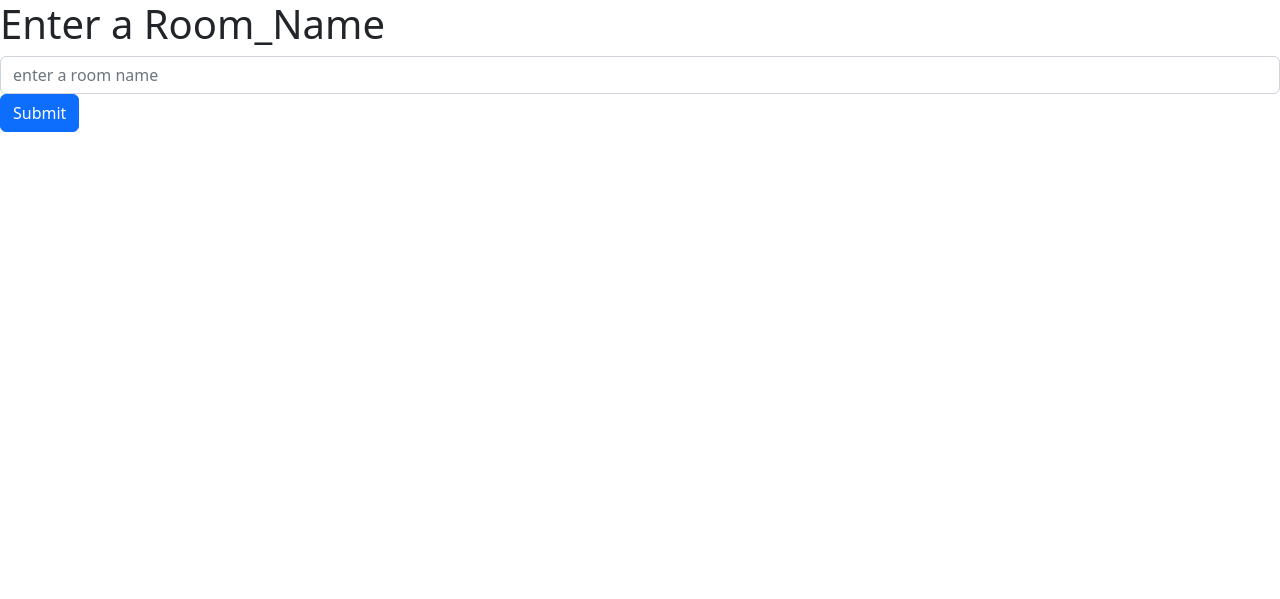
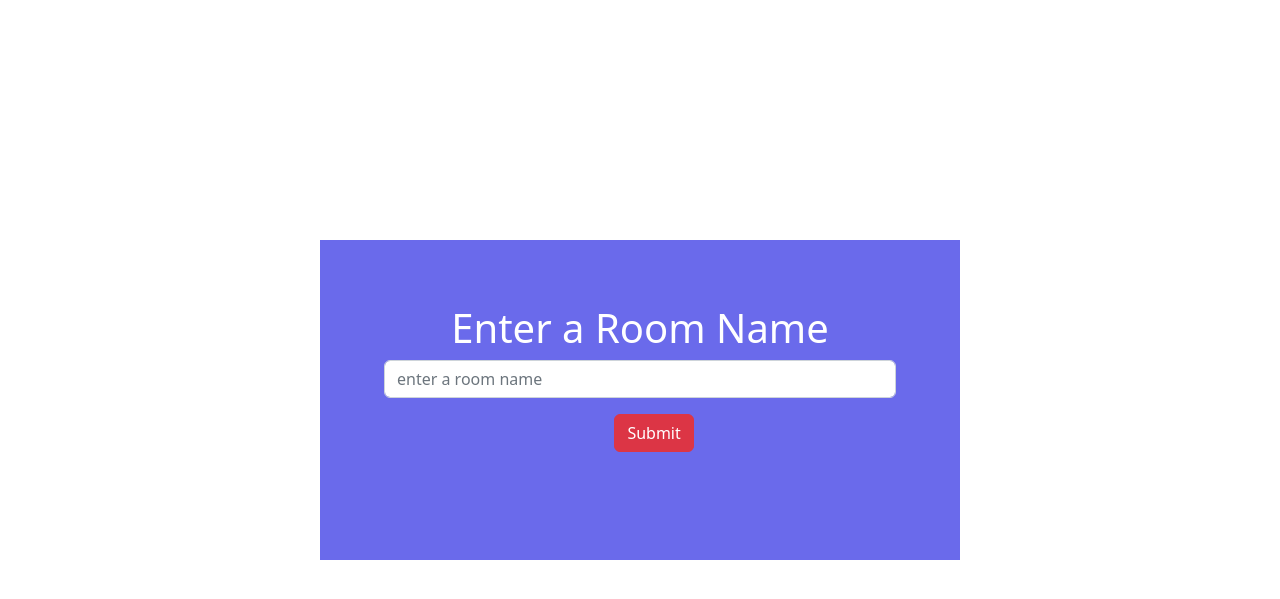
Before and after one commit to Sam-Radnus/DjangoChat, a Django app: page / in a window 1280 px wide. Shown: the top 599 px of the page. Run offline with Django 4.2, Linux system fonts and the light colour scheme.

Commit message:
updated CSS

```diff
--- a/chat/templates/chat/lobby.html
+++ b/chat/templates/chat/lobby.html
@@ -1,18 +1,22 @@
 <!DOCTYPE html>
 <html lang="en">
+{% load static %}
 <head>
   <title>Hello, world!</title>
   <meta charset="UTF-8" />
   <meta name="viewport" content="width=device-width,initial-scale=1" />
   <meta name="description" content="" />
   <link href="https://cdn.jsdelivr.net/npm/bootstrap@5.2.1/dist/css/bootstrap.min.css" rel="stylesheet" crossorigin="anonymous">
+  <link rel="stylesheet" href="{% static 'css/style.css' %}"/>
 </head>
 <body>
-    <h1>Enter a Room_Name</h1>
-  <input id="room_name" class="form-control" type="text" placeholder="enter a room name"/>
-  <button id="button" class="btn btn-primary">Submit</button>
-  <script src="https://cdn.jsdelivr.net/npm/@popperjs/core@2.11.5/dist/umd/popper.min.js" crossorigin="anonymous"></script>
-  <script src="https://cdn.jsdelivr.net/npm/bootstrap@5.2.1/dist/js/bootstrap.min.js" crossorigin="anonymous"></script>
+  <div id="name">
+    <h1>Enter a Room Name</h1>
+    <input id="room_name" class="form-control my-2" type="text" placeholder="enter a room name"/>
+    <button id="button" class="btn btn-danger my-2 ">Submit</button>
+    <script src="https://cdn.jsdelivr.net/npm/@popperjs/core@2.11.5/dist/umd/popper.min.js" crossorigin="anonymous"></script>
+    <script src="https://cdn.jsdelivr.net/npm/bootstrap@5.2.1/dist/js/bootstrap.min.js" crossorigin="anonymous"></script>
+ </div>
 </body>
 <script>
     var room_name=document.getElementById('room_name');
--- a/mywebsite/settings.py
+++ b/mywebsite/settings.py
@@ -125,8 +125,11 @@ USE_TZ = True
 # Static files (CSS, JavaScript, Images)
 # https://docs.djangoproject.com/en/4.0/howto/static-files/
 
-STATIC_URL = 'static/'
+STATIC_URL =  'static/'
 
+STATICFILES_DIRS=[
+    BASE_DIR / 'static'
+]
 # Default primary key field type
 # https://docs.djangoproject.com/en/4.0/ref/settings/#default-auto-field
 
--- /dev/null
+++ b/static/css/style.css
@@ -0,0 +1,17 @@
+div#name{
+   position: absolute;
+   top:50%;
+   left:50%;
+   transform: translate(-50%,-50%);
+   background-color: rgb(106, 106, 235);
+   height:40vh;
+   width:50vw;
+   padding:5vw;
+}
+div#name h1{
+    color:white;
+    text-align: center;
+}
+div#name button{
+    margin-left:45%;
+}
```
Also changed, not shown: static/css/main.css (added).
